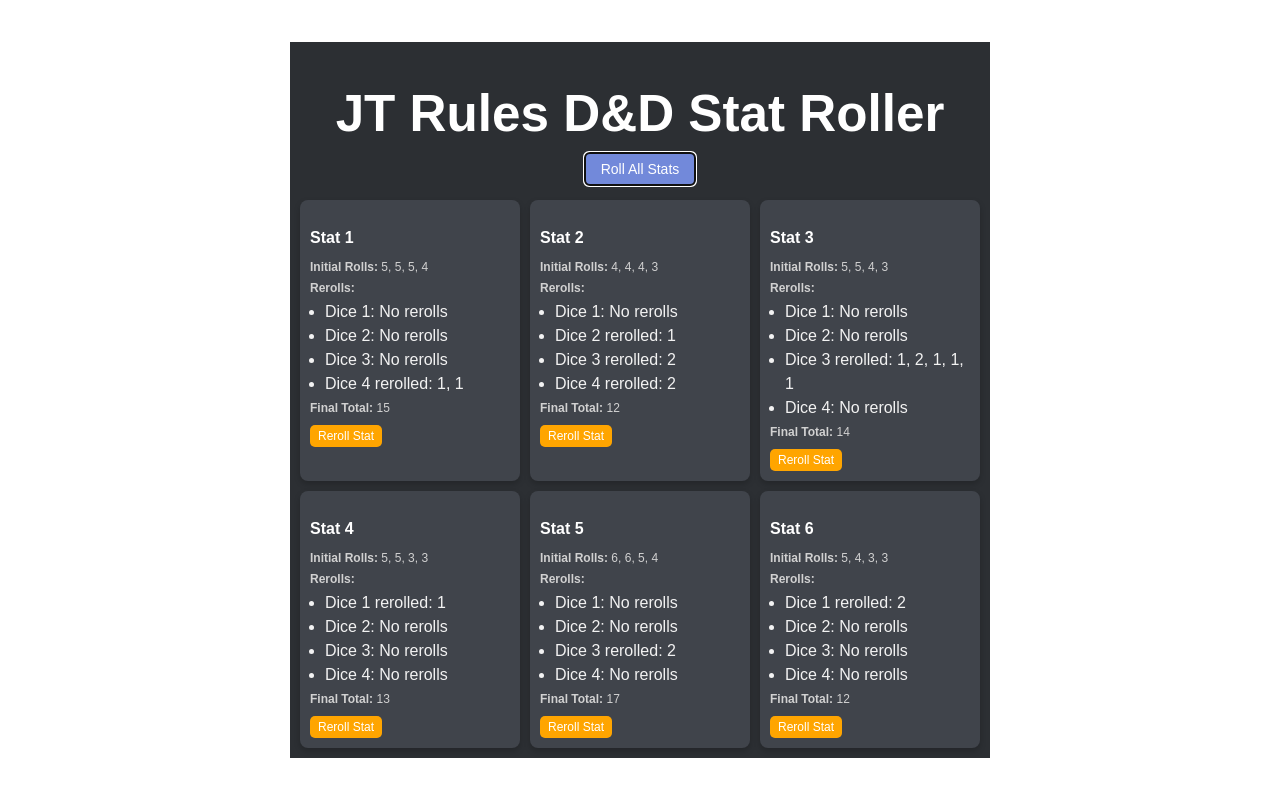
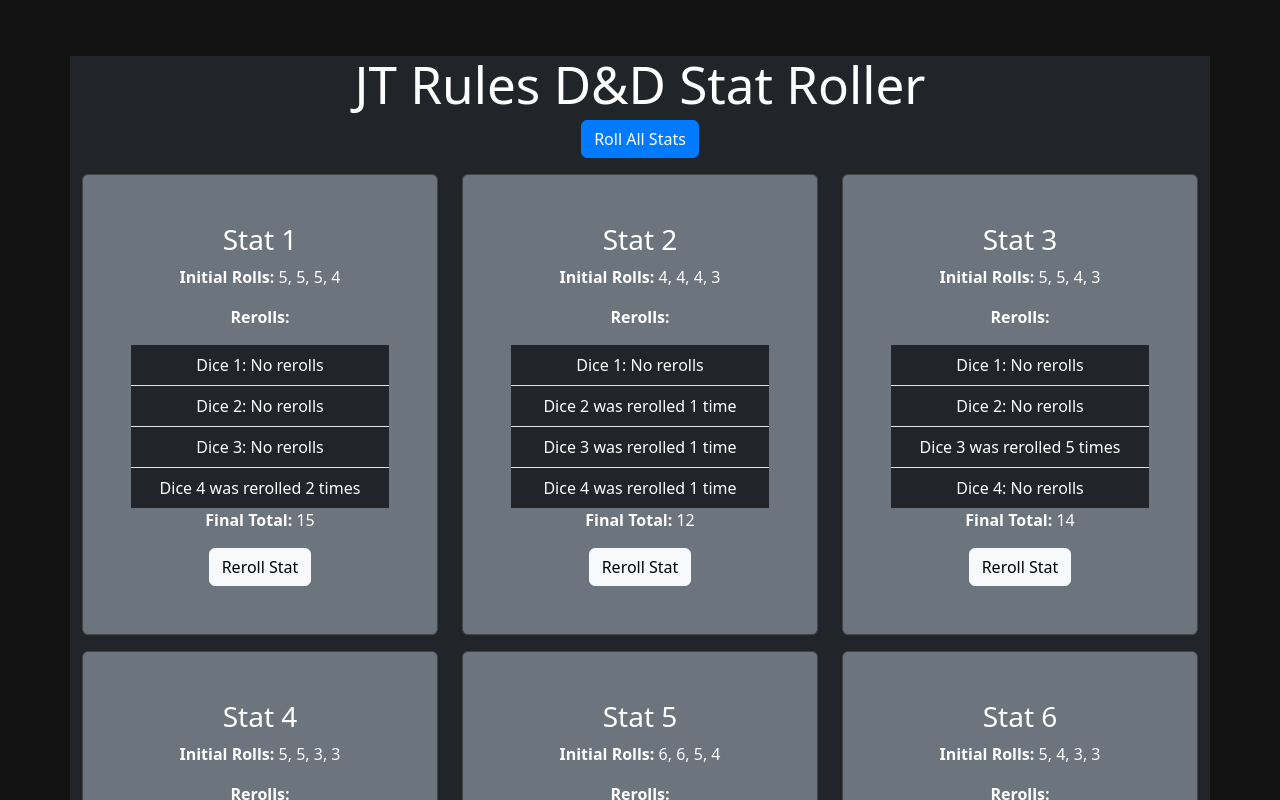
Before and after one commit to jaas666/dnd-jtrules-stat-roller, a React (Vite) app: page / in a window 1280 px wide. Both pictures are taken after a click on the button "Roll All Stats". Shown: the top 800 px of the page. Built offline with nearby package versions, Linux system fonts and the light colour scheme.

Commit message:
Better format

```diff
--- a/package.json
+++ b/package.json
@@ -13,6 +13,7 @@
     "deploy": "gh-pages -d dist"
   },
   "dependencies": {
+    "bootstrap": "^5.3.3",
     "react": "^18.3.1",
     "react-dom": "^18.3.1"
   },
--- a/src/App.tsx
+++ b/src/App.tsx
@@ -1,6 +1,7 @@
 import React from "react";
 import "./App.css";
 import DiceRoller from "./components/DiceRoller";
+import "bootstrap/dist/css/bootstrap.min.css";
 
 const App: React.FC = () => {
   return (
--- a/src/components/DiceRoller.css
+++ b/src/components/DiceRoller.css
@@ -1,100 +1,18 @@
-/* General container */
-.dice-roller-container {
-  font-family: Arial, sans-serif;
-  display: flex;
-  flex-direction: column;
-  align-items: center;
-  padding: 10px;
-  background-color: #2C2F33;
-  color: #F2F2F2;
+body {
+  background-color: #121212;
+  color: #ffffff;
 }
 
-/* Roll All Stats button */
-.roll-button {
-  padding: 8px 16px;
-  background-color: #7289DA;
-  color: white;
-  border: none;
-  border-radius: 5px;
-  font-size: 14px;
-  cursor: pointer;
-  margin-bottom: 15px;
-  transition: background-color 0.3s ease;
+.card {
+  border: 1px solid #444;
 }
 
-.roll-button:hover {
-  background-color: #5C6BC0;
+.btn-primary {
+  background-color: #007bff;
+  border-color: #007bff;
 }
 
-/* Individual stat reroll button */
-.roll-button-small {
-  padding: 4px 8px;
-  background-color: #FFA500;
-  color: white;
-  border: none;
-  border-radius: 5px;
-  font-size: 12px;
-  cursor: pointer;
-  margin-top: 5px;
+.btn-light {
+  background-color: #f8f9fa;
+  color: #000;
 }
-
-.roll-button-small:hover {
-  background-color: #FF8C00;
-}
-
-/* Stats container set to grid layout */
-.stats-list {
-  display: grid;
-  grid-template-columns: repeat(3, 1fr); /* 3 columns */
-  gap: 10px; /* Spacing between cards */
-  justify-items: center; /* Center cards in each column */
-  max-width: 800px; /* Set a max-width to keep the grid compact */
-  width: 100%;
-}
-
-/* Stat card styling */
-.stat-card {
-  background-color: #40444B;
-  border-radius: 8px;
-  padding: 10px;
-  box-shadow: 0 3px 6px rgba(0, 0, 0, 0.2);
-  width: 200px; /* Keep width smaller to fit in the grid */
-  text-align: left;
-  color: #F2F2F2;
-}
-
-/* Reroll list */
-.reroll-list {
-  padding-left: 15px;
-  margin: 3px 0;
-}
-
-.reroll-list li {
-  list-style-type: disc;
-}
-
-.roll-details {
-  margin-top: 8px;
-}
-
-.roll-details p {
-  margin: 3px 0;
-}
-
-/* Headings */
-h1 {
-  font-size: 18px;
-  color: #FFF;
-  margin-bottom: 10px;
-}
-
-h3 {
-  font-size: 16px;
-  color: #FFF;
-  margin-bottom: 8px;
-}
-
-.stat-card p {
-  font-size: 12px;
-  color: #D1D1D1;
-}
--- a/src/components/DiceRoller.tsx
+++ b/src/components/DiceRoller.tsx
@@ -1,6 +1,7 @@
 import React, { useState } from "react";
 import { rollStat, StatRollResult } from "../utils/DiceRoller";
-import "./DiceRoller.css";
+import "bootstrap/dist/css/bootstrap.min.css";
+import "./DiceRoller.css"; // Custom CSS for additional styling;
 
 const DiceRoller: React.FC = () => {
   const [stats, setStats] = useState<StatRollResult[]>([]);
@@ -23,17 +24,19 @@
   };
 
   return (
-    <div className="dice-roller-container">
-      <h1>JT Rules D&D Stat Roller</h1>
-      <button className="roll-button" onClick={rollAllStats}>
+    <div className="container mt-4 text-white bg-dark">
+      <h1 className="text-center">JT Rules D&D Stat Roller</h1>
+      <button className="btn btn-primary mb-3" onClick={rollAllStats}>
         Roll All Stats
       </button>
 
-      <div className="stats-list">
+      <div className="row">
         {stats.length > 0 &&
           stats.map((stat, index) => (
-            <div key={index} className="stat-card">
-              <h3>Stat {index + 1}</h3>
+            <div key={index} className="col-md-4 mb-3">
+              <div className="card bg-secondary text-white">
+                <div className="card-body">
+                  <h3 className="card-title">Stat {index + 1}</h3>
                   <div className="roll-details">
                     <p>
                       <strong>Initial Rolls:</strong> {stat.rolls.join(", ")}
@@ -41,14 +44,23 @@
                     <p>
                       <strong>Rerolls:</strong>
                     </p>
-                <ul className="reroll-list">
+                    <ul className="list-group list-group-flush">
                       {stat.rerolls.map((reroll, i) =>
                         reroll ? (
-                      <li key={i}>
-                        Dice {i + 1} rerolled: {reroll.join(", ")}
+                          <li
+                            key={i}
+                            className="list-group-item bg-dark text-white"
+                          >
+                            Dice {i + 1} was rerolled {reroll.length} time
+                            {reroll.length !== 1 ? "s" : ""}
                           </li>
                         ) : (
-                      <li key={i}>Dice {i + 1}: No rerolls</li>
+                          <li
+                            key={i}
+                            className="list-group-item bg-dark text-white"
+                          >
+                            Dice {i + 1}: No rerolls
+                          </li>
                         )
                       )}
                     </ul>
@@ -56,11 +68,13 @@
                       <strong>Final Total:</strong> {stat.finalTotal}
                     </p>
                     <button
-                  className="roll-button-small"
+                      className="btn btn-light"
                       onClick={() => rollSingleStat(index)}
                     >
                       Reroll Stat
                     </button>
+                  </div>
+                </div>
               </div>
             </div>
           ))}
```
Also changed, not shown: 1 other file (tests, documents, lock files or other folders). Lines whose indentation alone changed are shown as unchanged.
